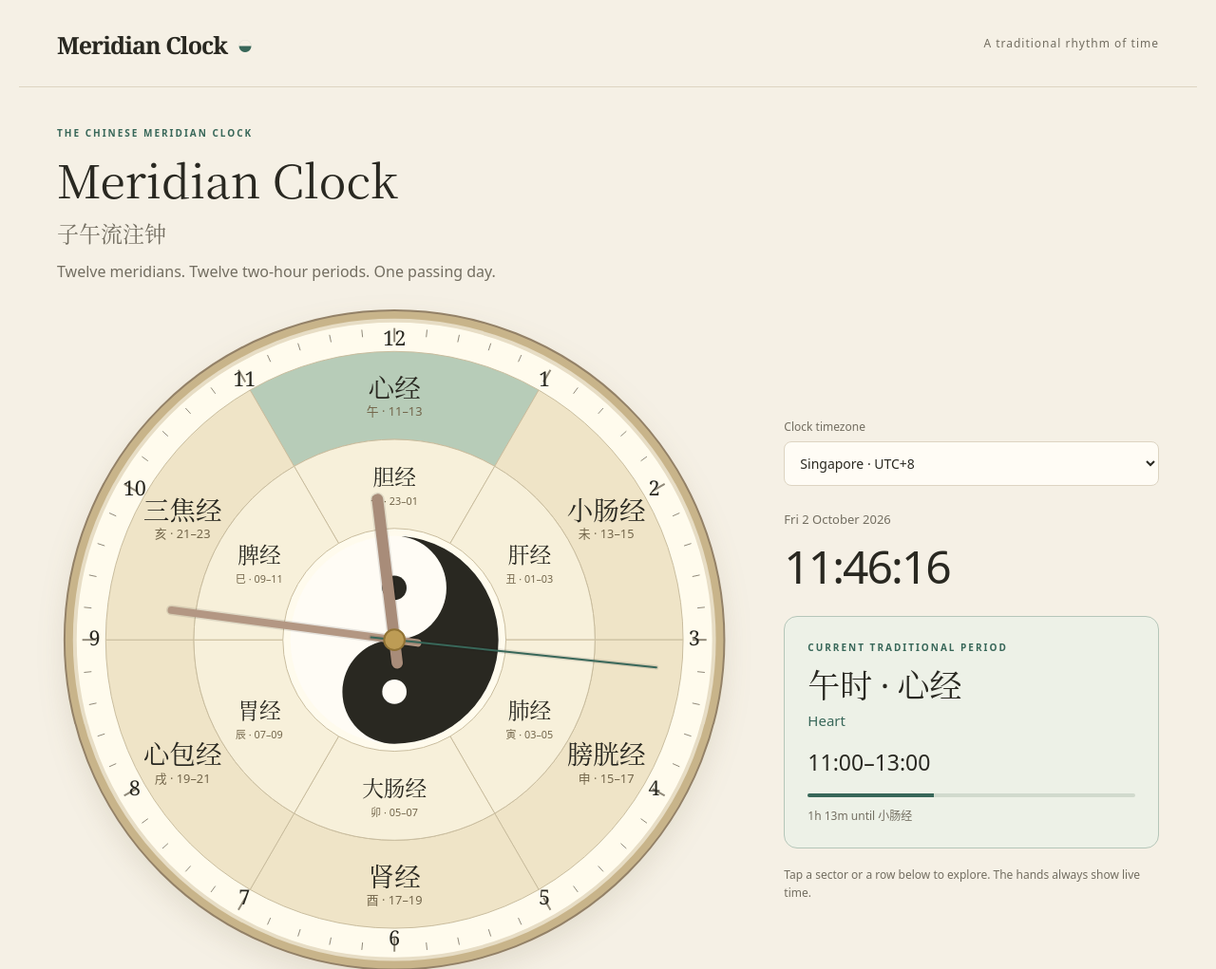
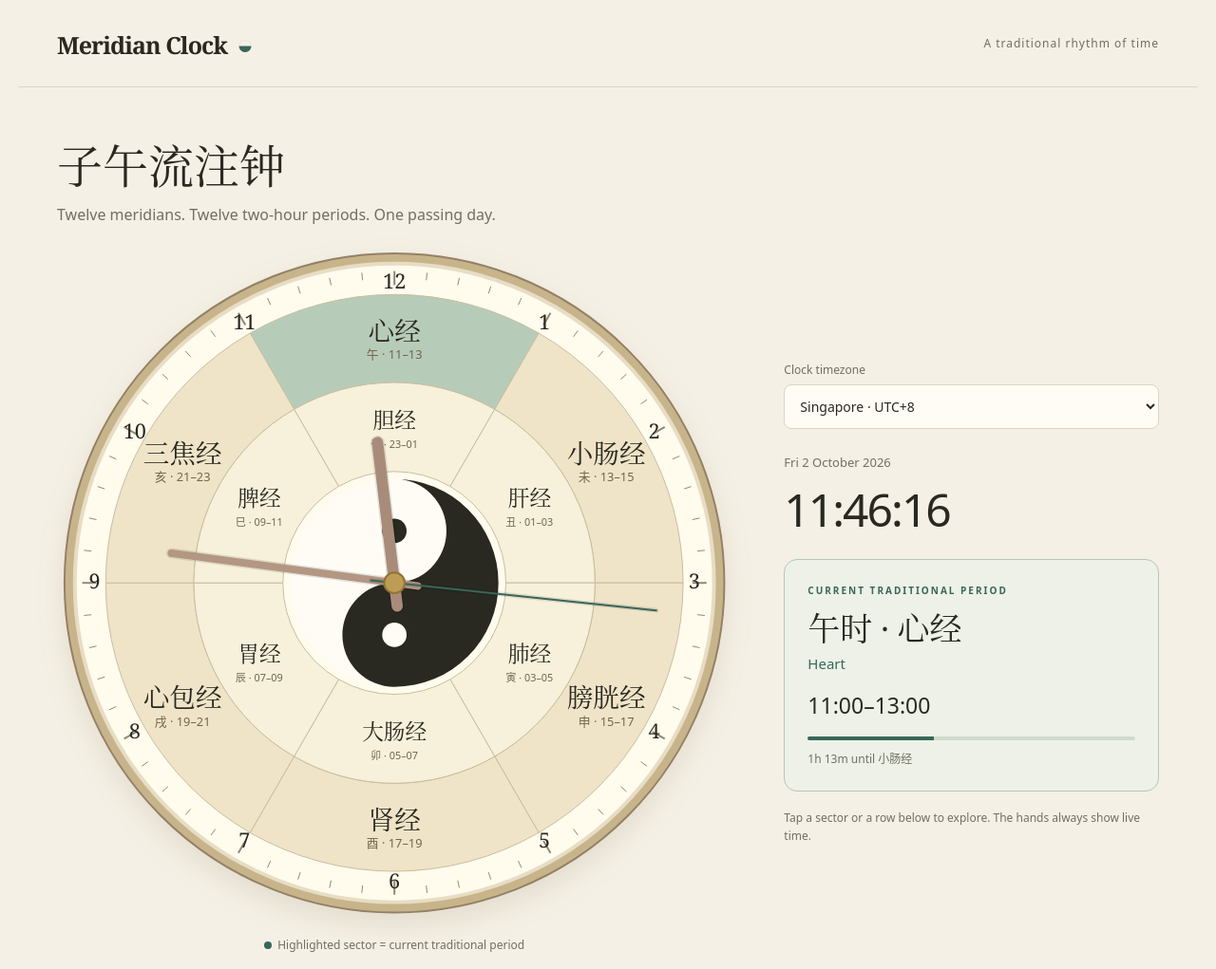
Before and after one commit to gisc/meritime, a plain HTML site: page index.html in a window 1280 px wide. Shown: the top 1021 px of the page at 95% size. Drawn offline with Linux system fonts and the light colour scheme.

Commit message:
Keep one Meridian Clock title in header

```diff
--- a/index.html
+++ b/index.html
@@ -12,7 +12,7 @@
 <body>
 <header><a class="brand" href="./">Meridian Clock<span aria-hidden="true">◒</span></a><span class="eyebrow">A traditional rhythm of time</span></header>
 <main>
-<section class="intro"><p class="kicker">THE CHINESE MERIDIAN CLOCK</p><h1>Meridian Clock</h1><p lang="zh-Hans" class="chinese-title">子午流注钟</p><p>Twelve meridians. Twelve two-hour periods. One passing day.</p></section>
+<section class="intro"><h1 lang="zh-Hans">子午流注钟</h1><p>Twelve meridians. Twelve two-hour periods. One passing day.</p></section>
 <div class="layout">
 <section class="clock-panel" aria-label="Live meridian clock"><svg id="clock" viewBox="0 0 720 720" role="img" aria-labelledby="dial-title dial-desc"><title id="dial-title">Chinese meridian clock</title><desc id="dial-desc">A twelve-hour analogue clock with an inner ring for 23:00–11:00 and an outer ring for 11:00–23:00. The current two-hour period is highlighted.</desc></svg><p class="dial-legend"><span class="dot"></span>Highlighted sector = current traditional period</p></section>
 <aside class="details">
```
